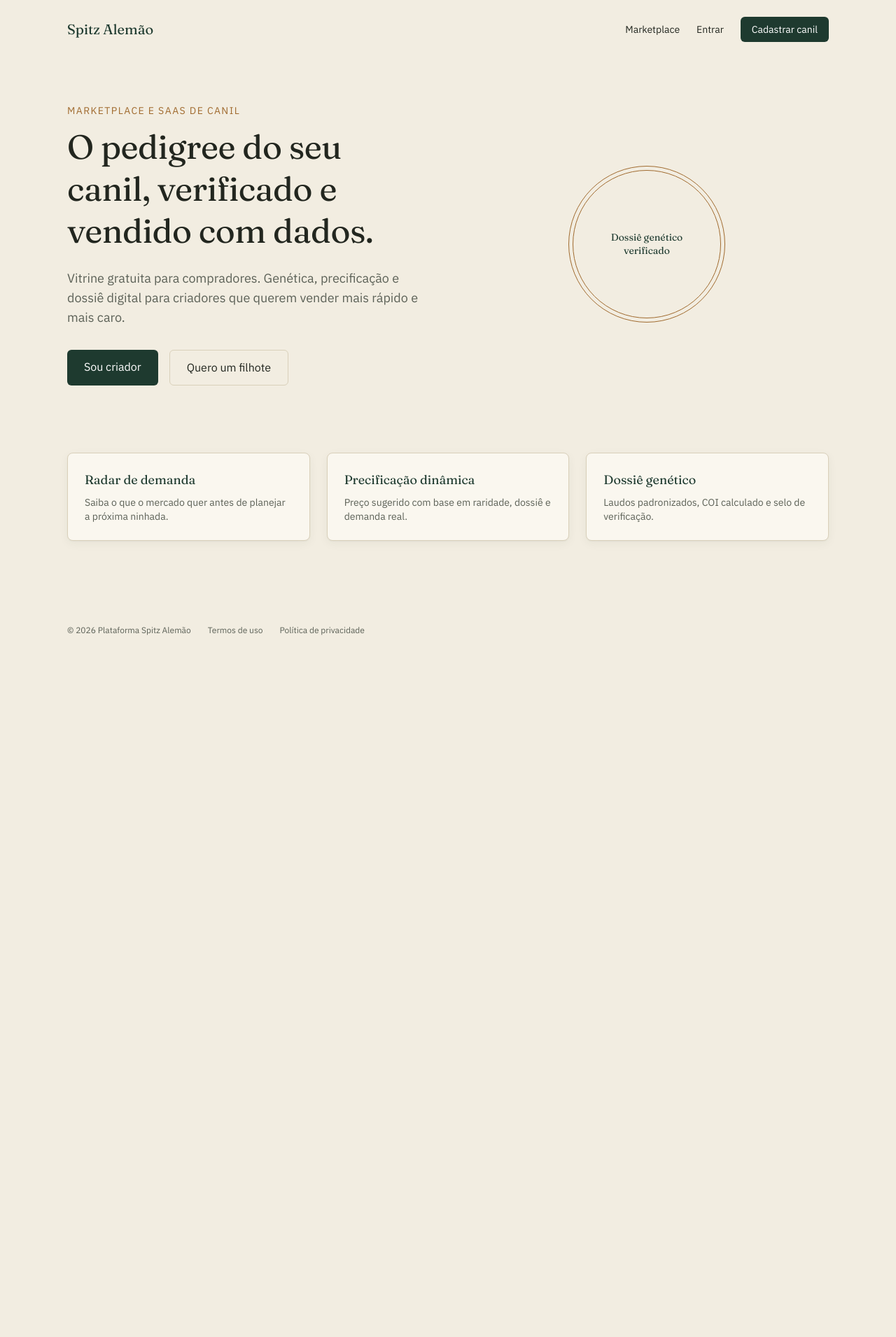
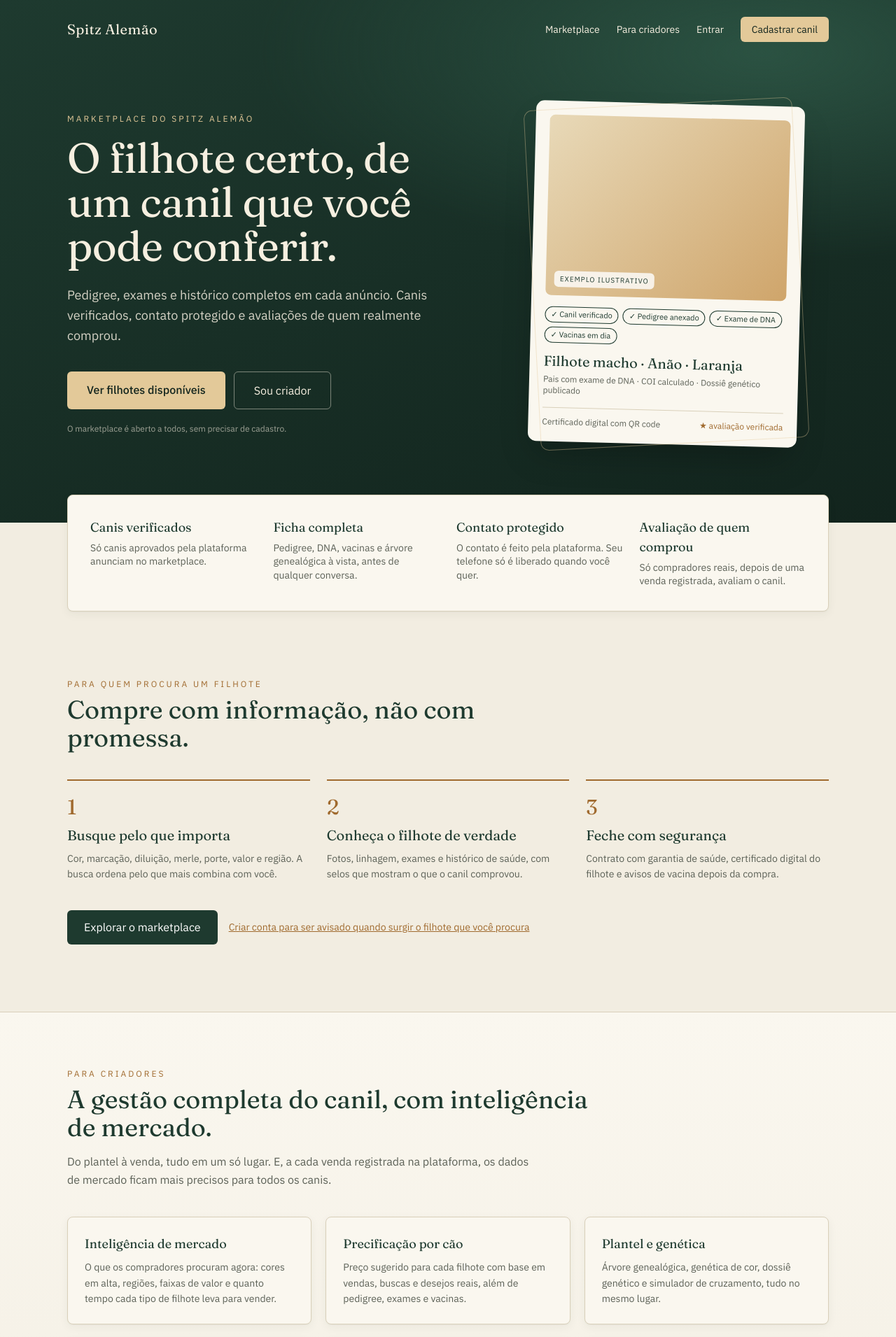
Before and after one commit to midimattos/spitz, a Next.js app: page / in a window 1280 px wide. Shown: the top 1911 px of the page at 70% size. Before the commit the page ends 933 px from the top, so only its background shows below. Built offline with nearby package versions, Linux system fonts and the light colour scheme; no server answers.

Commit message:
Nova pagina inicial

```diff
--- a/src/app/page.tsx
+++ b/src/app/page.tsx
@@ -1,97 +1,169 @@
 import Link from "next/link";
+import { auth } from "@/lib/auth";
 
-export default function HomePage() {
+const SELOS_EXEMPLO = ["Canil verificado", "Pedigree anexado", "Exame de DNA", "Vacinas em dia"];
+
+const CONFIANCA = [
+  { titulo: "Canis verificados", texto: "Só canis aprovados pela plataforma anunciam no marketplace." },
+  { titulo: "Ficha completa", texto: "Pedigree, DNA, vacinas e árvore genealógica à vista, antes de qualquer conversa." },
+  { titulo: "Contato protegido", texto: "O contato é feito pela plataforma. Seu telefone só é liberado quando você quer." },
+  { titulo: "Avaliação de quem comprou", texto: "Só compradores reais, depois de uma venda registrada, avaliam o canil." },
+];
+
+const PASSOS = [
+  { n: "1", titulo: "Busque pelo que importa", texto: "Cor, marcação, diluição, merle, porte, valor e região. A busca ordena pelo que mais combina com você." },
+  { n: "2", titulo: "Conheça o filhote de verdade", texto: "Fotos, linhagem, exames e histórico de saúde, com selos que mostram o que o canil comprovou." },
+  { n: "3", titulo: "Feche com segurança", texto: "Contrato com garantia de saúde, certificado digital do filhote e avisos de vacina depois da compra." },
+];
+
+const RECURSOS = [
+  { titulo: "Inteligência de mercado", texto: "O que os compradores procuram agora: cores em alta, regiões, faixas de valor e quanto tempo cada tipo de filhote leva para vender." },
+  { titulo: "Precificação por cão", texto: "Preço sugerido para cada filhote com base em vendas, buscas e desejos reais, além de pedigree, exames e vacinas." },
+  { titulo: "Plantel e genética", texto: "Árvore genealógica, genética de cor, dossiê genético e simulador de cruzamento, tudo no mesmo lugar." },
+  { titulo: "Saúde da carteira", texto: "Vacinas e vermífugos vencendo, cios e partos previstos, com resumo semanal por e-mail." },
+  { titulo: "Ninhadas e financeiro", texto: "Custo real por filhote, margem de cada ninhada, receitas, despesas e relatório anual para o contador." },
+  { titulo: "Marca do seu canil", texto: "Página própria, certificado digital com QR code, álbum e cartaz para Stories, lista de espera e avaliações verificadas." },
+];
+
+export default async function HomePage() {
+  const session = await auth();
+  const painel = session?.user?.role === "ADMIN" ? "/admin" : session?.user?.role === "COMPRADOR" ? "/dashboard/comprador" : "/dashboard/criador";
+
   return (
     <main className="flex-1">
-      <header className="flex items-center justify-between px-8 py-6 max-w-6xl mx-auto w-full">
-        <span className="font-display text-xl" style={{ color: "var(--pine)" }}>
-          Spitz Alemão
-        </span>
-        <nav className="flex items-center gap-6 text-sm">
-          <Link href="/marketplace" className="hover:underline">
-            Marketplace
-          </Link>
-          <Link href="/login" className="hover:underline">
-            Entrar
-          </Link>
-          <Link
-            href="/register"
-            className="px-4 py-2 rounded text-sm text-white"
-            style={{ background: "var(--pine)" }}
-          >
-            Cadastrar canil
-          </Link>
+      {/* ---------- topo + hero ---------- */}
+      <section style={{ background: "radial-gradient(1200px 500px at 85% 10%, #2b5242 0%, transparent 60%), linear-gradient(160deg, var(--pine) 0%, var(--pine-dark) 100%)", color: "#f6efe0" }}>
+        <header className="max-w-6xl mx-auto px-6 sm:px-8 py-6 flex items-center justify-between">
+          <span className="font-display text-xl tracking-wide">Spitz Alemão</span>
+          <nav className="flex items-center gap-4 sm:gap-6 text-sm">
+            <Link href="/marketplace" className="hover:underline">Marketplace</Link>
+            <a href="#criadores" className="hover:underline hidden sm:inline">Para criadores</a>
+            {session?.user ? (
+              <Link href={painel} className="px-4 py-2 rounded" style={{ background: "#e3c999", color: "#12241d" }}>Meu painel</Link>
+            ) : (
+              <>
+                <Link href="/login" className="hover:underline">Entrar</Link>
+                <Link href="/register" className="px-4 py-2 rounded" style={{ background: "#e3c999", color: "#12241d" }}>Cadastrar canil</Link>
+              </>
+            )}
           </nav>
         </header>
 
-      <section className="max-w-6xl mx-auto px-8 pt-16 pb-24 grid md:grid-cols-2 gap-12 items-center">
+        <div className="max-w-6xl mx-auto px-6 sm:px-8 pt-10 pb-20 sm:pt-16 sm:pb-28 grid lg:grid-cols-[1.1fr_0.9fr] gap-14 items-center">
           <div>
-          <p className="text-sm tracking-widest uppercase" style={{ color: "var(--brass)" }}>
-            Marketplace e SaaS de canil
+            <p className="text-xs uppercase tracking-[0.25em]" style={{ color: "#e3c999" }}>Marketplace do Spitz Alemão</p>
+            <h1 className="font-display text-4xl sm:text-5xl lg:text-6xl leading-[1.05] mt-4">
+              O filhote certo, de um canil que você pode conferir.
+            </h1>
+            <p className="mt-6 text-lg max-w-xl leading-relaxed" style={{ color: "rgba(246,239,224,0.85)" }}>
+              Pedigree, exames e histórico completos em cada anúncio. Canis verificados, contato protegido e avaliações de quem realmente comprou.
             </p>
-          <h1 className="font-display text-5xl leading-tight mt-3" style={{ color: "var(--ink)" }}>
-            O pedigree do seu canil, verificado e vendido com dados.
-          </h1>
-          <p className="mt-6 text-lg" style={{ color: "var(--ink-muted)" }}>
-            Vitrine gratuita para compradores. Genética, precificação e dossiê
-            digital para criadores que querem vender mais rápido e mais caro.
+            <div className="mt-9 flex flex-wrap gap-3">
+              <Link href="/marketplace" className="px-7 py-3.5 rounded font-medium" style={{ background: "#e3c999", color: "#12241d" }}>
+                Ver filhotes disponíveis
+              </Link>
+              <a href="#criadores" className="px-7 py-3.5 rounded border" style={{ borderColor: "rgba(246,239,224,0.45)" }}>
+                Sou criador
+              </a>
+            </div>
+            <p className="mt-5 text-xs" style={{ color: "rgba(246,239,224,0.6)" }}>
+              O marketplace é aberto a todos, sem precisar de cadastro.
             </p>
-          <div className="mt-8 flex gap-4">
-            <Link
-              href="/register"
-              className="px-6 py-3 rounded text-white"
-              style={{ background: "var(--pine)" }}
-            >
-              Sou criador
-            </Link>
-            <Link
-              href="/register"
-              className="px-6 py-3 rounded border"
-              style={{ borderColor: "var(--border-hairline)" }}
-            >
-              Quero um filhote
-            </Link>
+          </div>
+
+          {/* ficha de exemplo */}
+          <div className="relative mx-auto w-full max-w-sm">
+            <div className="rounded-xl p-5 shadow-2xl" style={{ background: "var(--parchment-card)", color: "var(--ink)", transform: "rotate(1.5deg)" }}>
+              <div className="aspect-[4/3] rounded-lg flex items-end p-3" style={{ background: "linear-gradient(135deg, #e8d9b8 0%, #cfa56b 100%)" }}>
+                <span className="text-[10px] uppercase tracking-widest px-2 py-1 rounded" style={{ background: "rgba(255,255,255,0.8)", color: "var(--pine)" }}>
+                  Exemplo ilustrativo
+                </span>
+              </div>
+              <div className="mt-4 flex flex-wrap gap-1.5">
+                {SELOS_EXEMPLO.map((s) => (
+                  <span key={s} className="text-[11px] px-2 py-0.5 rounded-full border" style={{ borderColor: "var(--pine)", color: "var(--pine)" }}>✓ {s}</span>
+                ))}
+              </div>
+              <p className="font-display text-xl mt-3" style={{ color: "var(--pine)" }}>Filhote macho · Anão · Laranja</p>
+              <p className="text-xs mt-1" style={{ color: "var(--ink-muted)" }}>Pais com exame de DNA · COI calculado · Dossiê genético publicado</p>
+              <div className="mt-4 pt-3 border-t flex items-center justify-between text-xs" style={{ borderColor: "var(--border-hairline)", color: "var(--ink-muted)" }}>
+                <span>Certificado digital com QR code</span>
+                <span style={{ color: "var(--brass)" }}>★ avaliação verificada</span>
               </div>
             </div>
-
-        <div className="flex justify-center">
-          <div
-            className="seal w-56 h-56 flex items-center justify-center text-center p-8"
-            style={{ color: "var(--pine)" }}
-          >
-            <span className="font-display text-sm leading-snug">
-              Dossiê genético
-              <br />
-              verificado
-            </span>
+            <div className="absolute -z-0 inset-0 rounded-xl border -rotate-3" style={{ borderColor: "rgba(227,201,153,0.4)" }} />
           </div>
         </div>
       </section>
 
-      <section className="max-w-6xl mx-auto px-8 pb-24 grid sm:grid-cols-3 gap-6">
-        {[
-          {
-            titulo: "Radar de demanda",
-            texto: "Saiba o que o mercado quer antes de planejar a próxima ninhada.",
-          },
-          {
-            titulo: "Precificação dinâmica",
-            texto: "Preço sugerido com base em raridade, dossiê e demanda real.",
-          },
-          {
-            titulo: "Dossiê genético",
-            texto: "Laudos padronizados, COI calculado e selo de verificação.",
-          },
-        ].map((item) => (
-          <div key={item.titulo} className="card p-6">
-            <h3 className="font-display text-lg" style={{ color: "var(--pine)" }}>
-              {item.titulo}
-            </h3>
-            <p className="mt-2 text-sm" style={{ color: "var(--ink-muted)" }}>
-              {item.texto}
+      {/* ---------- confiança ---------- */}
+      <section className="max-w-6xl mx-auto px-6 sm:px-8 -mt-10 relative z-10">
+        <div className="card p-6 sm:p-8 grid sm:grid-cols-2 lg:grid-cols-4 gap-6">
+          {CONFIANCA.map((c) => (
+            <div key={c.titulo}>
+              <p className="font-display text-lg" style={{ color: "var(--pine)" }}>{c.titulo}</p>
+              <p className="text-sm mt-1.5 leading-snug" style={{ color: "var(--ink-muted)" }}>{c.texto}</p>
+            </div>
+          ))}
+        </div>
+      </section>
+
+      {/* ---------- compradores ---------- */}
+      <section className="max-w-6xl mx-auto px-6 sm:px-8 pt-24">
+        <p className="text-xs uppercase tracking-[0.25em]" style={{ color: "var(--brass)" }}>Para quem procura um filhote</p>
+        <h2 className="font-display text-3xl sm:text-4xl mt-2 max-w-2xl" style={{ color: "var(--pine)" }}>
+          Compre com informação, não com promessa.
+        </h2>
+        <div className="mt-10 grid md:grid-cols-3 gap-6">
+          {PASSOS.map((p) => (
+            <div key={p.n} className="border-t-2 pt-5" style={{ borderColor: "var(--brass)" }}>
+              <p className="font-display text-3xl" style={{ color: "var(--brass)" }}>{p.n}</p>
+              <p className="font-display text-xl mt-2" style={{ color: "var(--pine)" }}>{p.titulo}</p>
+              <p className="text-sm mt-2 leading-relaxed" style={{ color: "var(--ink-muted)" }}>{p.texto}</p>
+            </div>
+          ))}
+        </div>
+        <div className="mt-10 flex flex-wrap items-center gap-4">
+          <Link href="/marketplace" className="px-6 py-3 rounded text-white" style={{ background: "var(--pine)" }}>Explorar o marketplace</Link>
+          <Link href="/register" className="text-sm underline" style={{ color: "var(--brass)" }}>
+            Criar conta para ser avisado quando surgir o filhote que você procura
+          </Link>
+        </div>
+      </section>
+
+      {/* ---------- criadores ---------- */}
+      <section id="criadores" className="mt-24 scroll-mt-4" style={{ background: "linear-gradient(180deg, var(--parchment-card) 0%, var(--parchment) 100%)", borderTop: "1px solid var(--border-hairline)", borderBottom: "1px solid var(--border-hairline)" }}>
+        <div className="max-w-6xl mx-auto px-6 sm:px-8 py-20">
+          <p className="text-xs uppercase tracking-[0.25em]" style={{ color: "var(--brass)" }}>Para criadores</p>
+          <h2 className="font-display text-3xl sm:text-4xl mt-2 max-w-3xl" style={{ color: "var(--pine)" }}>
+            A gestão completa do canil, com inteligência de mercado.
+          </h2>
+          <p className="mt-4 max-w-2xl leading-relaxed" style={{ color: "var(--ink-muted)" }}>
+            Do plantel à venda, tudo em um só lugar. E, a cada venda registrada na plataforma, os dados de mercado ficam mais precisos para todos os canis.
+          </p>
+
+          <div className="mt-10 grid sm:grid-cols-2 lg:grid-cols-3 gap-5">
+            {RECURSOS.map((r) => (
+              <div key={r.titulo} className="card p-6">
+                <p className="font-display text-lg" style={{ color: "var(--pine)" }}>{r.titulo}</p>
+                <p className="text-sm mt-2 leading-relaxed" style={{ color: "var(--ink-muted)" }}>{r.texto}</p>
+              </div>
+            ))}
+          </div>
+
+          <div className="mt-12 rounded-xl p-8 sm:p-10 grid md:grid-cols-[1fr_auto] gap-6 items-center" style={{ background: "var(--pine)", color: "#f6efe0" }}>
+            <div>
+              <p className="font-display text-2xl">Lançamento com canis convidados</p>
+              <p className="mt-2 text-sm max-w-xl leading-relaxed" style={{ color: "rgba(246,239,224,0.82)" }}>
+                Estamos abrindo a plataforma para um grupo de canis. Com um código de convite, seu canil já entra verificado. Sem convite, você entra na fila de aprovação.
               </p>
             </div>
-        ))}
+            <div className="flex flex-wrap gap-3">
+              <Link href="/register" className="px-6 py-3 rounded font-medium" style={{ background: "#e3c999", color: "#12241d" }}>Cadastrar meu canil</Link>
+              <Link href="/login" className="px-6 py-3 rounded border" style={{ borderColor: "rgba(246,239,224,0.45)" }}>Já tenho conta</Link>
+            </div>
+          </div>
+        </div>
       </section>
     </main>
   );
```
Also changed, not shown: LEIA-ME.txt (added), 1 other file (tests, documents, lock files or other folders). Lines whose indentation alone changed are shown as unchanged.
